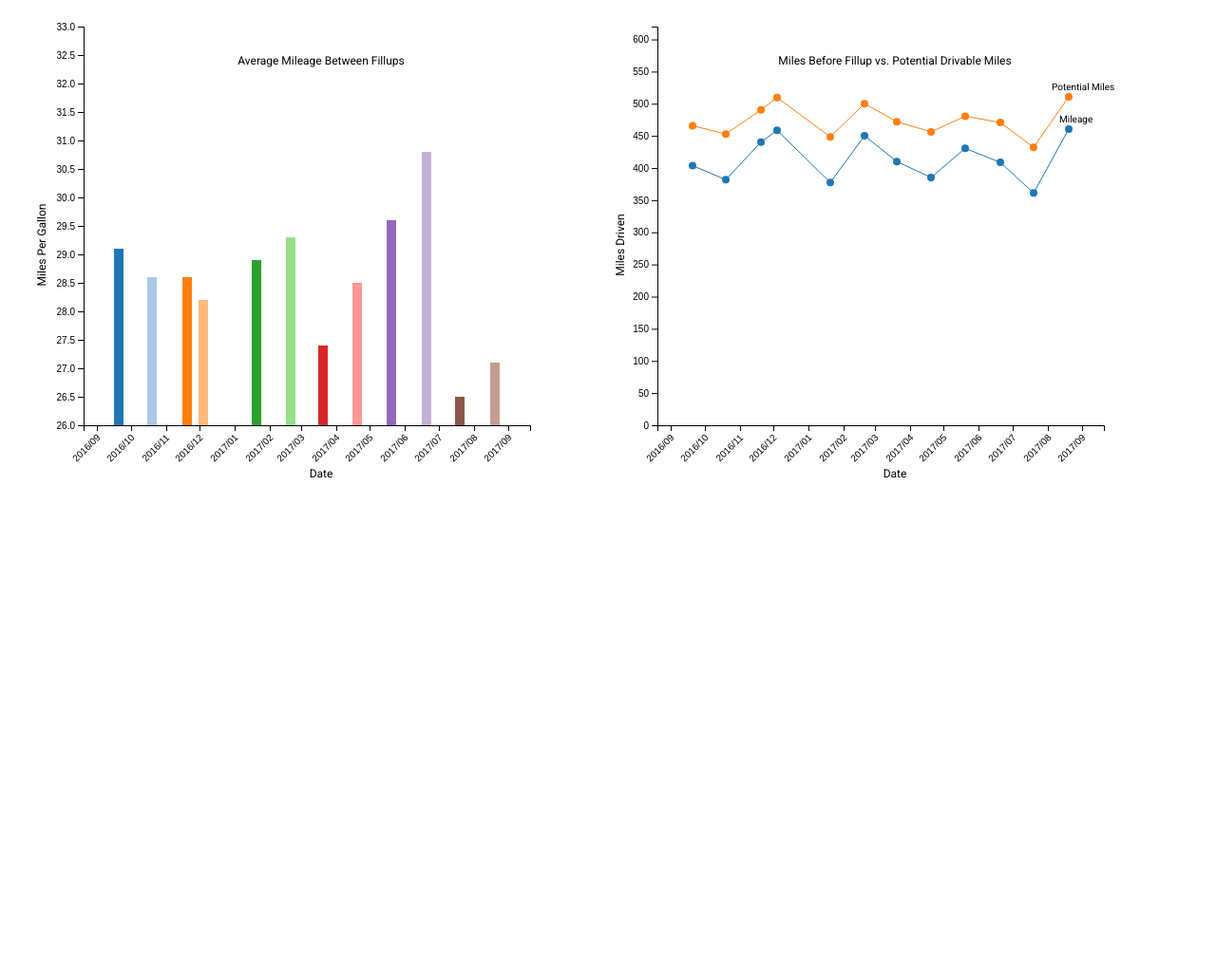
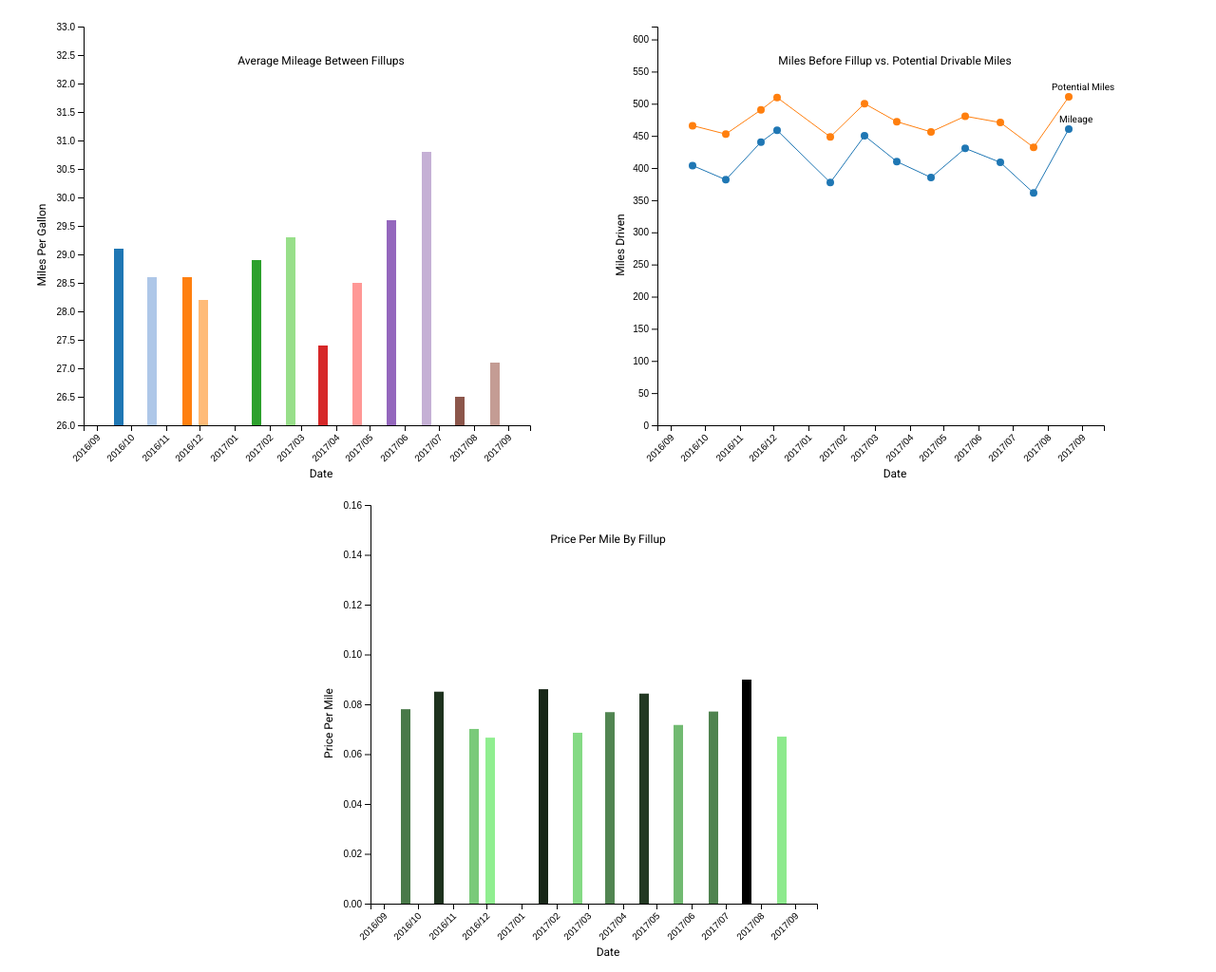
Before and after one commit to SIZMW/car-mileage-visualization, a plain HTML site: page index.html in a window 1280 px wide. Shown: the whole page at 95% size. Before the commit the page ends 800 px from the top, so only its background shows below. Drawn offline with nearby package versions, Linux system fonts and the light colour scheme.

Commit message:
Added price per mile chart with interpolated colors.

```diff
--- a/index.html
+++ b/index.html
@@ -10,10 +10,13 @@
   <body>
     <script src="https://code.jquery.com/jquery-3.1.0.min.js"></script>
     <script src="https://d3js.org/d3.v4.min.js"></script>
+    <script src="https://d3js.org/d3-interpolate.v1.min.js"></script>
+    <script src="https://d3js.org/d3-scale-chromatic.v1.min.js"></script>
     <script src="script.js"></script>
     <center>
       <svg id="avg-canvas"></svg>
       <svg id="mileage-canvas"></svg>
+      <svg id="price-mile-canvas"></svg>
     </center>
   </body>
 </html>
--- a/script.js
+++ b/script.js
@@ -19,7 +19,7 @@ var tooltip = d3.select('body')
  * Loads the data file.
  */
 function loadTSV() {
-  d3.tsv('data.tsv', function(d) {
+  d3.tsv('data.tsv', function (d) {
     var mileage = +d['Mileage'];
     var gallonsFilled = +d['Gallons Filled'];
     var pricePerGallon = +d['Price Per Gallon'];
@@ -38,7 +38,7 @@ function loadTSV() {
       pricePerMile: pricePerMile,
       gasUtilization: gasUtilization
     };
-  }, function(error, data) {
+  }, function (error, data) {
     if (error) {
       console.log('Read error');
       return;
@@ -63,29 +63,28 @@ function loadTSV() {
         .rangeRound([margin.left, canvasWidth - margin.right]);
 
       var milesScale = d3.scaleLinear()
-        .domain([0, Math.floor((d3.max(data.map(function(d) {
+        .domain([0, Math.floor((d3.max(data.map(function (d) {
           return d.mileage + d.milesRemaining;
         })) / 10) + 1) * 10 + 100])
         .range([canvasHeight - margin.bottom, margin.top]);
-      console.log(milesScale.domain())
 
       var colorScale = d3.scaleOrdinal(d3.schemeCategory10);
 
       // Mileage line
       var mileageLine = d3.line()
-        .x(function(d) {
+        .x(function (d) {
           return timeScale(new Date(d.date));
         })
-        .y(function(d) {
+        .y(function (d) {
           return milesScale(d.mileage);
         });
 
       // Remaining miles line
       var remainingMilesLine = d3.line()
-        .x(function(d) {
+        .x(function (d) {
           return timeScale(new Date(d.date));
         })
-        .y(function(d) {
+        .y(function (d) {
           return milesScale(d.milesRemaining + d.mileage);
         });
 
@@ -103,7 +102,7 @@ function loadTSV() {
 
       mileageLineGroup.append('path')
         .attr('class', 'line')
-        .attr('stroke', function(d) {
+        .attr('stroke', function (d) {
           return colorScale(milesColorIndex);
         })
         .attr('fill', 'none');
@@ -113,7 +112,7 @@ function loadTSV() {
 
       remainingMilesLineGroup.append('path')
         .attr('class', 'line')
-        .attr('stroke', function(d) {
+        .attr('stroke', function (d) {
           return colorScale(remainingMilesColorIndex);
         })
         .attr('fill', 'none');
@@ -183,52 +182,52 @@ function loadTSV() {
 
       dataDots.append('circle')
         .attr('r', 4)
-        .attr('cx', function(d) {
+        .attr('cx', function (d) {
           return timeScale(new Date(d.date));
         })
-        .attr('cy', function(d) {
+        .attr('cy', function (d) {
           return milesScale(d.mileage);
         })
         .attr('opacity', 1)
-        .attr('fill', function(d) {
+        .attr('fill', function (d) {
           return colorScale(milesColorIndex);
         })
-        .on('mouseover', function(d) {
+        .on('mouseover', function (d) {
           tooltipMileageLineMouseOver(d);
         })
-        .on('mousemove', function(d) {
+        .on('mousemove', function (d) {
           tooltipMileageLineMouseMove(d);
         })
-        .on('mouseout', function(d) {
+        .on('mouseout', function (d) {
           tooltipMouseOut(d);
         });
 
       dataDots.append('circle')
         .attr('r', 4)
-        .attr('cx', function(d) {
+        .attr('cx', function (d) {
           return timeScale(new Date(d.date));
         })
-        .attr('cy', function(d) {
+        .attr('cy', function (d) {
           return milesScale(d.milesRemaining + d.mileage);
         })
         .attr('opacity', 1)
-        .attr('fill', function(d) {
+        .attr('fill', function (d) {
           return colorScale(remainingMilesColorIndex);
         })
-        .on('mouseover', function(d) {
+        .on('mouseover', function (d) {
           tooltipRemainingMilesLineMouseOver(d);
         })
-        .on('mousemove', function(d) {
+        .on('mousemove', function (d) {
           tooltipRemainingMilesLineMouseMove(d);
         })
-        .on('mouseout', function(d) {
+        .on('mouseout', function (d) {
           tooltipMouseOut(d);
         });
 
       svg.append('text')
         .classed('legend-item', true)
         .datum(data[data.length - 1])
-        .attr('transform', function(d) {
+        .attr('transform', function (d) {
           return 'translate(' + timeScale(new Date(d.date)) + ',' + milesScale(d.mileage) + ')';
         })
         .attr('x', -10)
@@ -239,7 +238,7 @@ function loadTSV() {
       svg.append('text')
         .classed('legend-item', true)
         .datum(data[data.length - 1])
-        .attr('transform', function(d) {
+        .attr('transform', function (d) {
           return 'translate(' + timeScale(new Date(d.date)) + ',' + milesScale(d.milesRemaining + d.mileage) + ')';
         })
         .attr('x', -18)
@@ -261,9 +260,9 @@ function loadTSV() {
         .rangeRound([margin.left, canvasWidth - margin.right]);
 
       var avgMPGScale = d3.scaleLinear()
-        .domain([(Math.floor(d3.min(data.map(function(d) {
+        .domain([(Math.floor(d3.min(data.map(function (d) {
           return d.mpg;
-        })))), (Math.floor(d3.max(data.map(function(d) {
+        })))), (Math.floor(d3.max(data.map(function (d) {
           return d.mpg;
         })))) + 3])
         .range([canvasHeight - margin.bottom, margin.top]);
@@ -328,28 +327,144 @@ function loadTSV() {
         .classed('bar', true);
 
       bars.append('rect')
-        .attr('x', function(d) {
+        .attr('x', function (d) {
           return timeScale(new Date(d.date)) - (barWidth / 2);
         })
-        .attr('y', function(d) {
+        .attr('y', function (d) {
           return avgMPGScale(d.mpg);
         })
-        .attr('height', function(d) {
+        .attr('height', function (d) {
           return canvasHeight - avgMPGScale(d.mpg) - margin.bottom;
         })
-        .attr('width', function(d) {
+        .attr('width', function (d) {
           return barWidth;
         })
-        .attr('fill', function(d, i) {
+        .attr('fill', function (d, i) {
           return colorScale(i % 20);
         })
-        .on('mouseover', function(d) {
+        .on('mouseover', function (d) {
           tooltipAvgMPGMouseOver(d);
         })
-        .on('mousemove', function(d) {
+        .on('mousemove', function (d) {
           tooltipAvgMPGMouseMove(d);
         })
-        .on('mouseout', function(d) {
+        .on('mouseout', function (d) {
+          tooltipMouseOut(d);
+        });
+    }
+
+    function loadPricePerMileChart(data) {
+      var svg = d3.select('#price-mile-canvas')
+        .attr('width', canvasWidth)
+        .attr('height', canvasHeight);
+
+      var barWidth = 10;
+
+      var timeScale = d3.scaleTime()
+        .domain([d3.timeMonth.offset(new Date(data[0].date), -1), d3.timeMonth.offset(new Date(data[data.length - 1].date), 1)])
+        .rangeRound([margin.left, canvasWidth - margin.right]);
+
+      var priceMileScale = d3.scaleLinear()
+        .domain([(Math.floor(d3.min(data.map(function (d) {
+          return d.pricePerMile;
+        })))), (Math.floor(d3.max(data.map(function (d) {
+          return d.pricePerMile;
+        })))) + 0.16])
+        .range([canvasHeight - margin.bottom, margin.top]);
+
+      var colorScale = function(d) {
+        return d3.scaleLinear()
+          .domain([((d3.min(data.map(function (d) {
+          return d.pricePerMile;
+        })))), ((d3.max(data.map(function (d) {
+          return d.pricePerMile;
+        }))))])
+          .range(['lightgreen', 'black'])
+          .interpolate(d3.interpolateRgb)(d);
+      }
+
+      var xAxis = d3.axisBottom()
+        .scale(timeScale)
+        .tickFormat(d3.timeFormat('%Y/%m'));
+
+      var yAxis = d3.axisLeft()
+        .scale(priceMileScale);
+
+      svg.append('g')
+        .attr('class', 'x-axis')
+        .attr('transform', 'translate(0,' + (canvasHeight - margin.bottom) + ')');
+
+      svg.append('g')
+        .attr('class', 'y-axis')
+        .attr('transform', 'translate(' + margin.left + ',0)');
+
+      svg.select('.x-axis')
+        .call(xAxis)
+        .selectAll('text')
+        .attr('x', -25)
+        .attr('y', 5)
+        .attr('transform', 'rotate(-45, 0, 0)');
+
+      svg.select('.y-axis')
+        .call(yAxis);
+
+      svg
+        .append('text')
+        .classed('label', true)
+        .attr('x', canvasWidth / 2)
+        .attr('y', canvasHeight - margin.top / 2 + 5)
+        .attr('text-anchor', 'middle')
+        .text('Date');
+
+      svg.append('text')
+        .classed('label', true)
+        .attr('x', -canvasHeight / 2)
+        .attr('y', 10)
+        .attr('text-anchor', 'middle')
+        .attr('transform', 'rotate(-90, 0, 0)')
+        .text('Price Per Mile');
+
+      svg
+        .append('text')
+        .classed('chart-title', true)
+        .attr('x', canvasWidth / 2)
+        .attr('y', margin.bottom)
+        .attr('text-anchor', 'middle')
+        .text('Price Per Mile By Fillup');
+
+      var barGroup = svg
+        .append('g')
+        .classed('bars', true);
+
+      var bars = barGroup.selectAll('.bar')
+        .data(data)
+        .enter()
+        .append('g')
+        .classed('bar', true);
+
+      bars.append('rect')
+        .attr('x', function (d) {
+          return timeScale(new Date(d.date)) - (barWidth / 2);
+        })
+        .attr('y', function (d) {
+          return priceMileScale(d.pricePerMile);
+        })
+        .attr('height', function (d) {
+          return canvasHeight - priceMileScale(d.pricePerMile) - margin.bottom;
+        })
+        .attr('width', function (d) {
+          return barWidth;
+        })
+        .attr('fill', function (d, i) {
+          return colorScale(d.pricePerMile);
+        })
+        .on('mouseover', function (d) {
+          tooltipPriceMileMouseOver(d);
+        })
+        .on('mousemove', function (d) {
+          tooltipPriceMileMouseMove(d);
+        })
+        .on('mouseout', function (d) {
           tooltipMouseOut(d);
         });
     }
@@ -376,6 +491,14 @@ function loadTSV() {
 
     function tooltipAvgMPGMouseMove(d) {
       tooltipMouseMove(d, '[' + d.date + ']: ' + d.mpg + ' mpg');
+    }
+
+    function tooltipPriceMileMouseOver(d) {
+      tooltipMouseOver(d, '[' + d.date + ']: ' + Number(d.pricePerMile).toFixed(3) + ' $/mile');
+    }
+
+    function tooltipPriceMileMouseMove(d) {
+      tooltipMouseMove(d, '[' + d.date + ']: ' + Number(d.pricePerMile).toFixed(3) + ' $/mile');
     }
 
     function tooltipMouseOver(d, text) {
@@ -405,6 +528,7 @@ function loadTSV() {
 
     loadMileageLineChart(data);
     loadAverageMPGChart(data);
+    loadPricePerMileChart(data);
   });
 }
 
```
